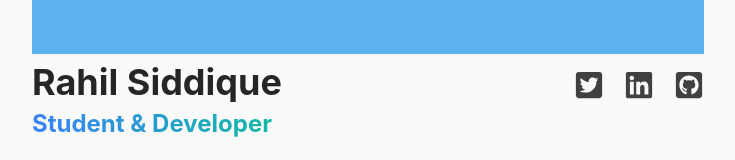
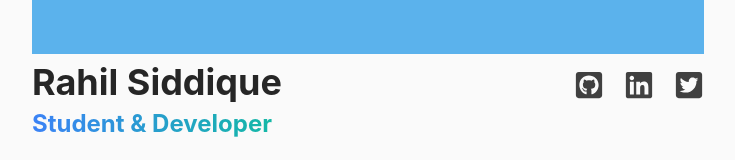
Before and after one commit to Rahilsiddique/rahil, a Next.js app: page / in a window 1280 px wide. Shown: the part 187-347 px from the top of the page, without its empty margins (272-1007 px from the left). Built offline with nearby package versions, Linux system fonts and the light colour scheme.

Commit message:
[fix] fixed links | removed console.logs
Signed-off-by: Rahilsiddique <siddiquerahil19@gmail.com>

```diff
--- a/components/common/SocialHome.tsx
+++ b/components/common/SocialHome.tsx
@@ -3,17 +3,14 @@ const SocialHome = () => {
   return (
     <div className="flex gap-5 py-2">
       <a href="https://github.com/Rahilsiddique" aria-label="twitter">
-        <FaTwitterSquare size={30} className="cursor-pointer" />
+        <FaGithubSquare size={30} className="cursor-pointer" />
       </a>
       <a href="https://linkedin.com/in/rahilsiddique/" aria-label="linkedin">
         <FaLinkedin size={30} className="cursor-pointer" />
       </a>
       <a href="https://twitter.com/Rahil1900" aria-label="github">
-        <FaGithubSquare size={30} className="cursor-pointer" />
+        <FaTwitterSquare size={30} className="cursor-pointer" />
       </a>
-      {/* <a href="mailto: siddiquerahil19@gmail.com">
-        <SiGmail size={30} className="cursor-pointer" />
-      </a> */}
     </div>
   );
 };
--- a/libs/Metadata/getResumeMetadata.ts
+++ b/libs/Metadata/getResumeMetadata.ts
@@ -1,9 +1,6 @@
 import fs from "fs";
 
 const getResumeMetadata = () => {
-  const ye = fs.readFileSync("content/resume.json", "utf8");
-  console.log(ye);
-
   return fs.readFileSync("content/resume.json", "utf8");
 };
 
```
